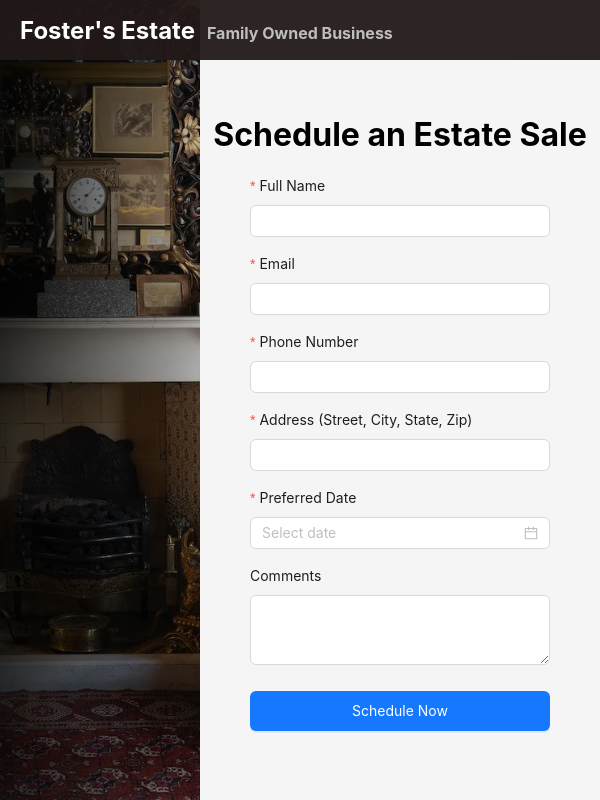
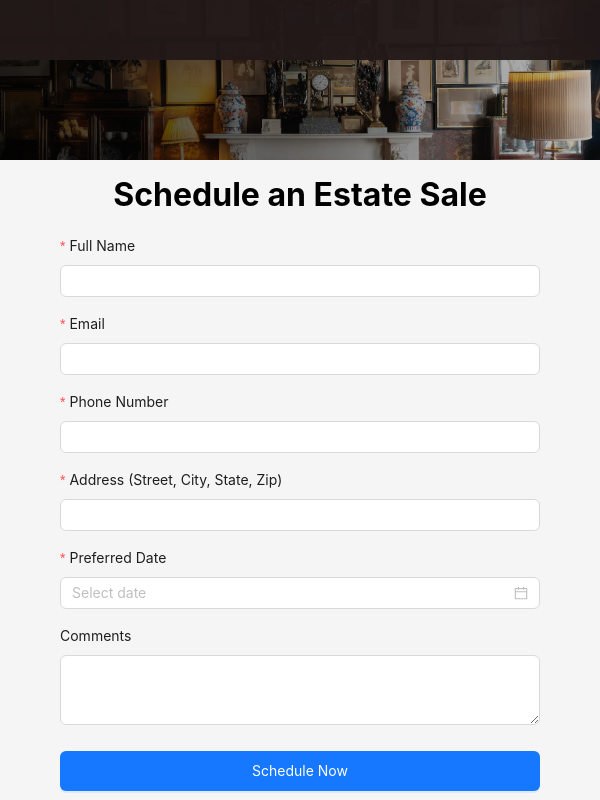
Before and after one commit to Drfalcoew/FostersEstate, a React (Create React App) app: page /schedule in a window 600 px wide. Built offline with nearby package versions, Linux system fonts and the light colour scheme.

Commit message:
update mobile css

```diff
--- a/src/header/Header.css
+++ b/src/header/Header.css
@@ -49,6 +49,16 @@
     .nav-links {
       display: none;
     }
+
+    .sub-logo {
+      display: none;
+    }
+  }
+
+  @media screen and (min-width: 600px) and (max-width: 900px) {
+    .logo {
+      display: none;
+    }
   }
 
   .nav-links a:hover {
--- a/src/mainpage/contact/Contact.tsx
+++ b/src/mainpage/contact/Contact.tsx
@@ -24,7 +24,7 @@ const Contact: React.FC = () => {
         },
         {
             icon: <PhoneOutlined className='icon' />,
-            text: <div>(555) 123-4567</div>,
+            text: <>(555) 123-4567</>,
             link: '#'
         }
     ];
--- a/src/mainpage/home/Homepage.css
+++ b/src/mainpage/home/Homepage.css
@@ -92,3 +92,11 @@
     }
 
   }
+
+  @media screen and (min-width: 600px) and (max-width: 900px) {
+    .content-container {
+      flex-direction: row;
+      max-width: 100%;
+      left: 0;
+    }
+  }
--- a/src/schedule/Schedule.css
+++ b/src/schedule/Schedule.css
@@ -50,3 +50,27 @@
     width: 50vw;
     margin-bottom: 2vh;
 }
+
+@media screen and (max-width: 768px) {
+    .schedule-main-container {
+        flex-direction: column;
+    }
+
+    .schedule-image {
+        padding-bottom: 5vh;
+    }
+
+    .schedule-image-container {
+        height: 50vh;
+    }
+
+    .schedule-container {
+        margin: 5vh 0;
+        height: 50vh;
+        flex: auto;
+    }
+
+    .schedule-form-item {
+        width: 80vw;
+    }
+}
```
